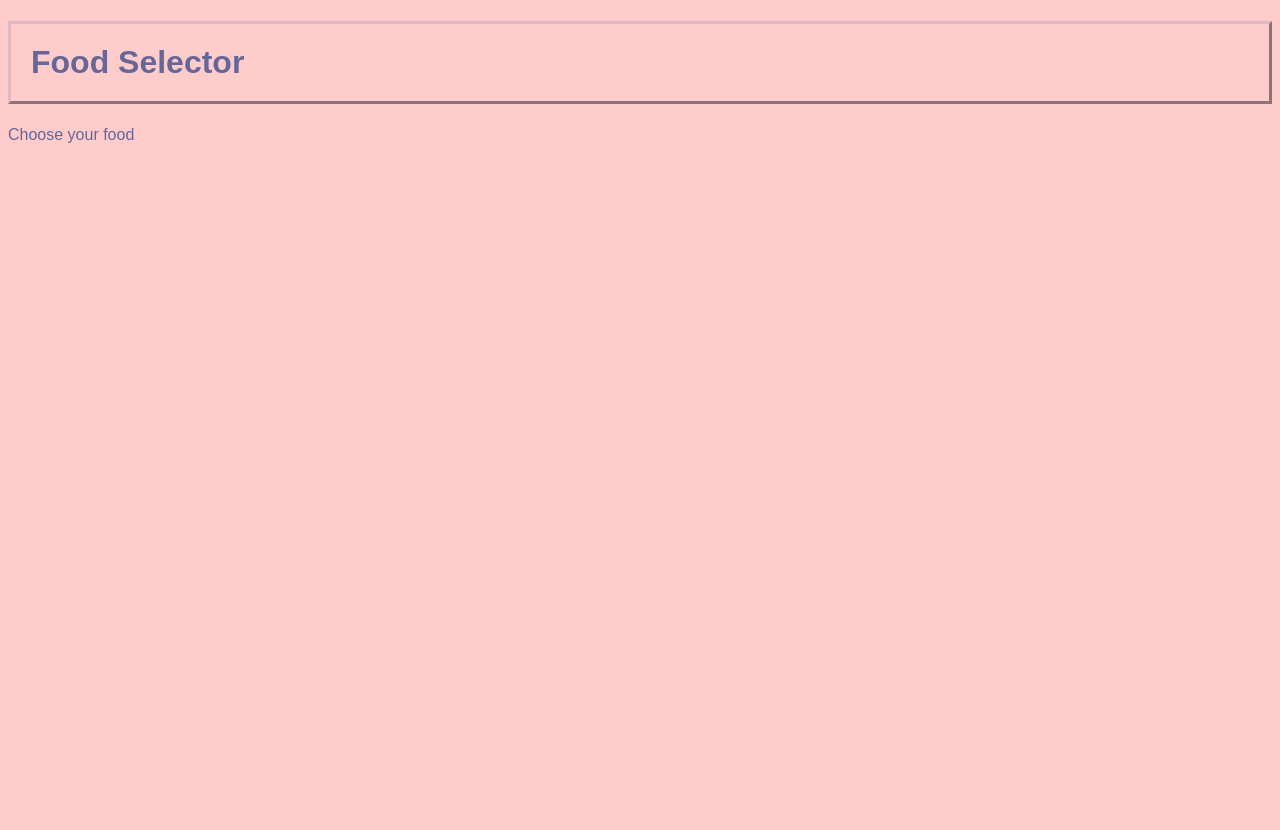
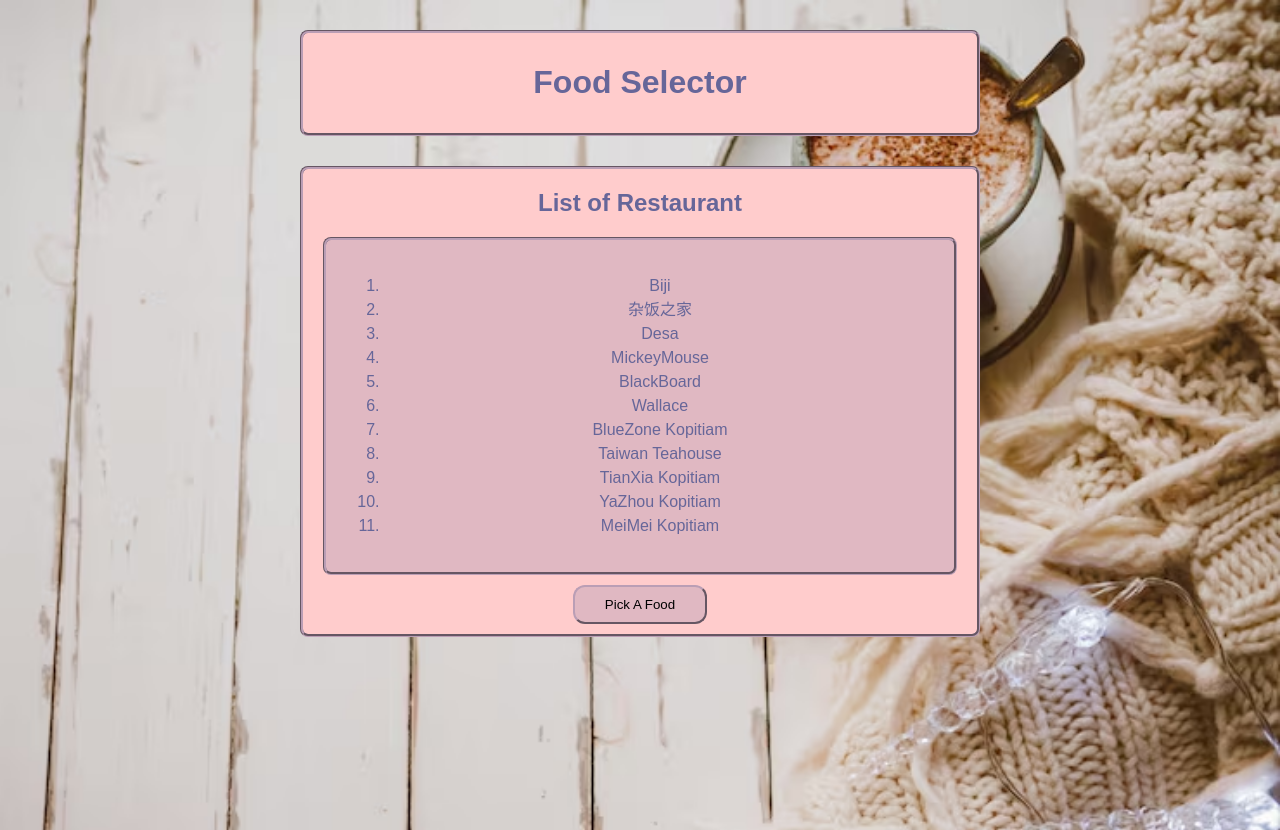
Before and after one commit to wuqin04/FoodSelectorOnline, a plain HTML site: page index.html in a window 1280 px wide. Before the commit the page ends 800 px from the top, so only its background shows below. Drawn offline with Linux system fonts and the light colour scheme.

Commit message:
Built the UI of the website

```diff
--- a/index.html
+++ b/index.html
@@ -6,7 +6,28 @@
     </head>
 
     <body>
-        <h1>Food Selector</h1>
-        <p>Choose your food</p>
+        <div class="title">
+            <h1>Food Selector</h1>
+        </div>
+        <div class="main">
+            <h2>List of Restaurant</h2>
+            <div class="list">
+                <ol>
+                    <li>Biji</li>
+                    <li>杂饭之家</li>
+                    <li>Desa</li>
+                    <li>MickeyMouse</li>
+                    <li>BlackBoard</li>
+                    <li>Wallace</li>
+                    <li>BlueZone Kopitiam</li>
+                    <li>Taiwan Teahouse</li>
+                    <li>TianXia Kopitiam</li>
+                    <li>YaZhou Kopitiam</li>
+                    <li>MeiMei Kopitiam</li>
+                </ol>
+            </div>
+
+            <button type="button" class="pick">Pick A Food</button>
+        </div>
     </body>
 </html>
--- a/style.css
+++ b/style.css
@@ -1,15 +1,72 @@
 body{
+    background-image: url('images/cozybackground.avif');
     background-color: #ffcccc;
+    background-size: cover;
+    background-position: center;
+    background-attachment: fixed;
+    background-repeat: no-repeat;
     font-family: 'Quicksand', sans-serif;
+    height: 100vh;
+    margin: 0px;
 }
 
-h1{
+div.title{
     color: #666699;
-    border-style: outset;
-    border-color: #e0b8c2;
-    padding: 20px;
+    background-color: #ffcccc;
+    border-style: groove;
+    border-color: #ba9eb5;
+    padding: 10px;
+    text-align: center;
+    margin-top: 30px;
+    margin-left: 300px;
+    margin-right: 300px;
+    margin-bottom: 30px;
+    border-radius: 8px;
 }
 
-p{
+div.main{
+    text-align: center;
     color: #666699;
+    background-color: #ffcccc;
+    border-style: groove;
+    border-color: #ba9eb5;
+    margin-left: 300px;
+    margin-right: 300px;
+    border-radius: 8px;
 }
+
+div.list{
+    background-color: #e0b8c2;
+    border-color: #ba9eb5;
+    margin-left: 20px;
+    margin-right: 20px;
+    padding: 18px;
+    line-height: 1.5;
+    border-style: groove;
+    border-radius: 8px;
+}
+
+.pick{
+    background-color: #e0b8c2;
+    border-color: #ba9eb5;
+    border-style: outset;
+    padding-top: 10px;
+    padding-bottom: 10px;
+    padding-left: 30px;
+    padding-right: 30px;
+    margin-left: 100px;
+    margin-right: 100px;
+    margin-top: 10px;
+    margin-bottom: 10px;
+    border-radius: 12px;
+}
+
+.pick:hover{
+    background-color: #8c80a6;
+    box-shadow: 0 12px 16px 0 rgba(0,0,0,0.24), 0 17px 50px 0 rgba(0,0,0,0.19);
+}
+
+.disabled{
+    opacity: 0.6;
+    cursor: not-allowed;
+}
```
Also changed, not shown: images/cozybackground.avif (added).
